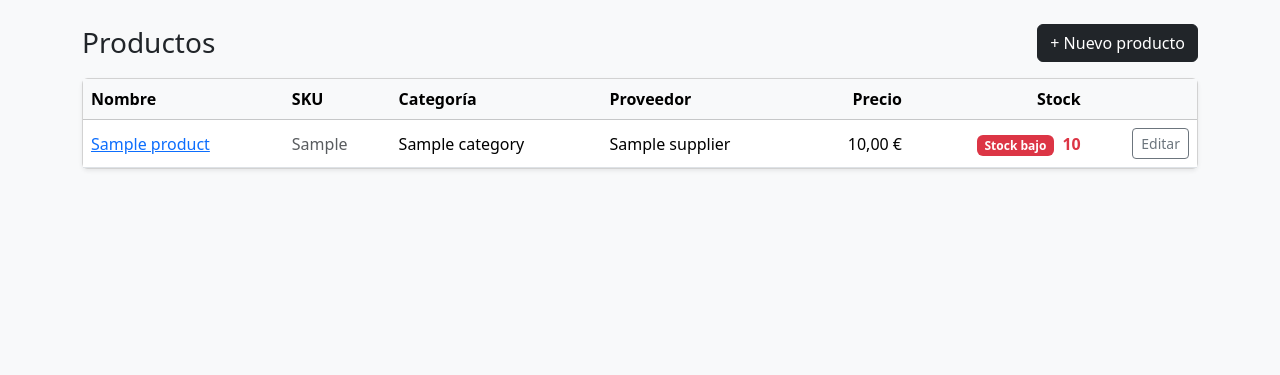
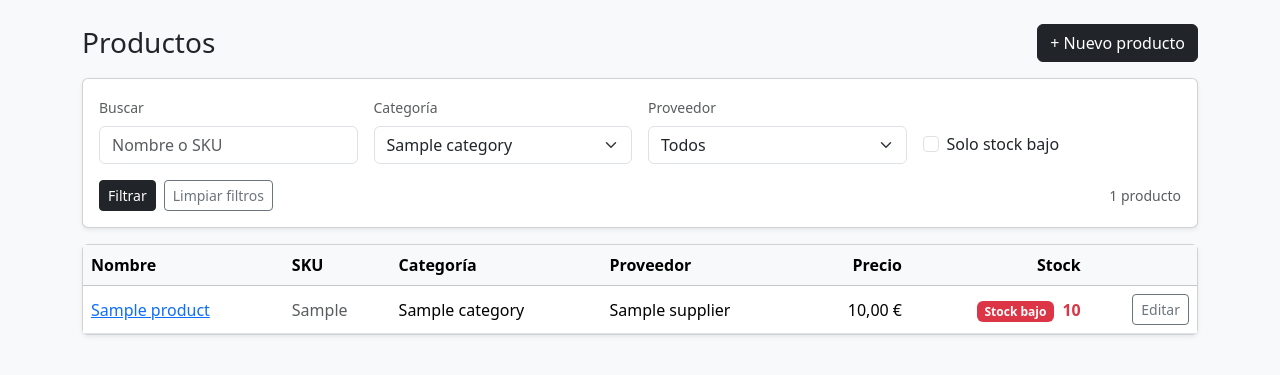
Before and after one commit to BryanE-sketch/Django---Sistema-de-inventario-, a Django app: page /?category=1 in a window 1280 px wide. Shown: the part 56-431 px from the top of the page. Run offline with Django 5.2, Linux system fonts and the light colour scheme; a user stored in the database is signed in; tables that the repository leaves empty hold one stand-in row (values such as "Sample post").

Commit message:
Fase 6: filtros por búsqueda, categoría, proveedor y stock bajo

```diff
--- a/inventory/forms.py
+++ b/inventory/forms.py
@@ -8,7 +8,9 @@ class BootstrapFormMixin:
     def __init__(self, *args, **kwargs):
         super().__init__(*args, **kwargs)
         for field in self.fields.values():
-            if isinstance(field.widget, forms.Select):
+            if isinstance(field.widget, forms.CheckboxInput):
+                field.widget.attrs['class'] = 'form-check-input'
+            elif isinstance(field.widget, forms.Select):
                 field.widget.attrs['class'] = 'form-select'
             else:
                 field.widget.attrs['class'] = 'form-control'
@@ -49,3 +51,23 @@ class StockMovementForm(BootstrapFormMixin, forms.ModelForm):
         widgets = {
             'quantity': forms.NumberInput(attrs={'min': 1}),
         }
+
+class ProductFilterForm(BootstrapFormMixin, forms.Form):
+    q = forms.CharField(
+        label='Buscar',
+        required=False,
+        widget=forms.TextInput(attrs={'placeholder': 'Nombre o SKU'}),
+    )
+    category = forms.ModelChoiceField(
+        label='Categoría',
+        queryset=Category.objects.all(),
+        required=False,
+        empty_label='Todas',
+    )
+    supplier = forms.ModelChoiceField(
+        label='Proveedor',
+        queryset=Supplier.objects.all(),
+        required=False,
+        empty_label='Todos',
+    )
+    low_stock = forms.BooleanField(label='Solo stock bajo', required=False)
--- a/inventory/templates/inventory/category_list.html
+++ b/inventory/templates/inventory/category_list.html
@@ -24,7 +24,9 @@
                 <tr>
                     <td class="fw-semibold">{{ category.name }}</td>
                     <td class="text-muted">{{ category.description|truncatechars:60|default:"—" }}</td>
-                    <td class="text-end">{{ category.num_products }}</td>
+                    <td class="text-end">
+                        <a href="{% url 'inventory:product_list' %}?category={{ category.pk }}">{{ category.num_products }}</a>
+                    </td>
                     <td class="text-end text-nowrap">
                         <a href="{% url 'inventory:category_update' category.pk %}" class="btn btn-sm btn-outline-secondary">Editar</a>
                         <a href="{% url 'inventory:category_delete' category.pk %}" class="btn btn-sm btn-outline-danger">Eliminar</a>
--- a/inventory/templates/inventory/product_detail.html
+++ b/inventory/templates/inventory/product_detail.html
@@ -3,7 +3,7 @@
 {% block title %}{{ product.name }}{% endblock %}
 
 {% block content %}
-<div class="d-flex justify-content-between align-items-center mb-4">
+<div class="d-flex flex-column flex-md-row justify-content-between align-items-md-center gap-3 mb-4">
     <div>
         <h1 class="h3 mb-0">{{ product.name }}</h1>
         <span class="text-muted">SKU: {{ product.sku }}</span>
--- a/inventory/templates/inventory/product_list.html
+++ b/inventory/templates/inventory/product_list.html
@@ -7,6 +7,39 @@
     <h1 class="h3 mb-0">Productos</h1>
     <a href="{% url 'inventory:product_create' %}" class="btn btn-dark">+ Nuevo producto</a>
 </div>
+
+<form method="get" class="card shadow-sm mb-3">
+    <div class="card-body">
+        <div class="row g-3 align-items-end">
+            <div class="col-md-3">
+                <label for="{{ filter_form.q.id_for_label }}" class="form-label small text-muted">{{ filter_form.q.label }}</label>
+                {{ filter_form.q }}
+            </div>
+            <div class="col-md-3">
+                <label for="{{ filter_form.category.id_for_label }}" class="form-label small text-muted">{{ filter_form.category.label }}</label>
+                {{ filter_form.category }}
+            </div>
+            <div class="col-md-3">
+                <label for="{{ filter_form.supplier.id_for_label }}" class="form-label small text-muted">{{ filter_form.supplier.label }}</label>
+                {{ filter_form.supplier }}
+            </div>
+            <div class="col-md-3">
+                <div class="form-check mb-2">
+                    {{ filter_form.low_stock }}
+                    <label for="{{ filter_form.low_stock.id_for_label }}" class="form-check-label">{{ filter_form.low_stock.label }}</label>
+                </div>
+            </div>
+        </div>
+        <div class="d-flex align-items-center gap-2 mt-3">
+            <button type="submit" class="btn btn-dark btn-sm">Filtrar</button>
+            {% if is_filtered %}
+            <a href="{% url 'inventory:product_list' %}" class="btn btn-outline-secondary btn-sm">Limpiar filtros</a>
+            {% endif %}
+            <span class="text-muted small ms-auto">{{ page_obj.paginator.count }} producto{{ page_obj.paginator.count|pluralize }}</span>
+        </div>
+    </div>
+</form>
+
 
 <div class="card shadow-sm">
     <div class="table-responsive">
@@ -44,7 +77,9 @@
                 </tr>
                 {% empty %}
                 <tr>
-                    <td colspan="7" class="text-center text-muted py-4">No hay productos todavía.</td>
+                    <td colspan="7" class="text-center text-muted py-4">
+                        {% if is_filtered %}No hay productos que coincidan con los filtros.{% else %}No hay productos todavía.{% endif %}
+                    </td>
                 </tr>
                 {% endfor %}
             </tbody>
@@ -56,13 +91,13 @@
 <nav class="mt-3">
     <ul class="pagination justify-content-center">
         {% if page_obj.has_previous %}
-        <li class="page-item"><a class="page-link" href="?page={{ page_obj.previous_page_number }}">Anterior</a></li>
+        <li class="page-item"><a class="page-link" href="{% querystring page=page_obj.previous_page_number %}">Anterior</a></li>
         {% endif %}
         <li class="page-item disabled">
             <span class="page-link">Página {{ page_obj.number }} de {{ page_obj.paginator.num_pages }}</span>
         </li>
         {% if page_obj.has_next %}
-        <li class="page-item"><a class="page-link" href="?page={{ page_obj.next_page_number }}">Siguiente</a></li>
+        <li class="page-item"><a class="page-link" href="{% querystring page=page_obj.next_page_number %}">Siguiente</a></li>
         {% endif %}
     </ul>
 </nav>
--- a/inventory/templates/inventory/supplier_list.html
+++ b/inventory/templates/inventory/supplier_list.html
@@ -28,7 +28,9 @@
                     <td>{{ supplier.contact_name|default:"—" }}</td>
                     <td>{{ supplier.email|default:"—" }}</td>
                     <td>{{ supplier.phone|default:"—" }}</td>
-                    <td class="text-end">{{ supplier.num_products }}</td>
+                    <td class="text-end">
+                        <a href="{% url 'inventory:product_list' %}?supplier={{ supplier.pk }}">{{ supplier.num_products }}</a>
+                    </td>
                     <td class="text-end text-nowrap">
                         <a href="{% url 'inventory:supplier_update' supplier.pk %}" class="btn btn-sm btn-outline-secondary">Editar</a>
                         <a href="{% url 'inventory:supplier_delete' supplier.pk %}" class="btn btn-sm btn-outline-danger">Eliminar</a>
--- a/inventory/views.py
+++ b/inventory/views.py
@@ -1,12 +1,12 @@
 from django.contrib import messages
 from django.contrib.auth.mixins import LoginRequiredMixin
 from django.contrib.messages.views import SuccessMessageMixin
-from django.db.models import Count, F, ProtectedError
+from django.db.models import Count, F, ProtectedError, Q
 from django.shortcuts import redirect
 from django.urls import reverse, reverse_lazy
 from django.views.generic import CreateView, DeleteView, DetailView, ListView, UpdateView
 
-from .forms import CategoryForm, ProductForm, StockMovementForm, SupplierForm
+from .forms import CategoryForm, ProductFilterForm, ProductForm, StockMovementForm, SupplierForm
 from .models import Category, Product, StockMovement, Supplier
 
 class ProtectedDeleteMixin:
@@ -32,7 +32,31 @@ class ProductListView(LoginRequiredMixin, ListView):
     paginate_by = 10
 
     def get_queryset(self):
-        return Product.objects.select_related('category', 'supplier')
+        queryset = Product.objects.select_related('category', 'supplier')
+        self.filter_form = ProductFilterForm(self.request.GET or None)
+
+        if self.filter_form.is_valid():
+            data = self.filter_form.cleaned_data
+            if data['q']:
+                queryset = queryset.filter(
+                    Q(name__icontains=data['q']) | Q(sku__icontains=data['q'])
+                )
+            if data['category']:
+                queryset = queryset.filter(category=data['category'])
+            if data['supplier']:
+                queryset = queryset.filter(supplier=data['supplier'])
+            if data['low_stock']:
+                queryset = queryset.low_stock()
+
+        return queryset
+
+    def get_context_data(self, **kwargs):
+        context = super().get_context_data(**kwargs)
+        context['filter_form'] = self.filter_form
+        context['is_filtered'] = any(
+            value for key, value in self.request.GET.items() if key != 'page'
+        )
+        return context
 
 
 class ProductDetailView(LoginRequiredMixin, DetailView):
```
